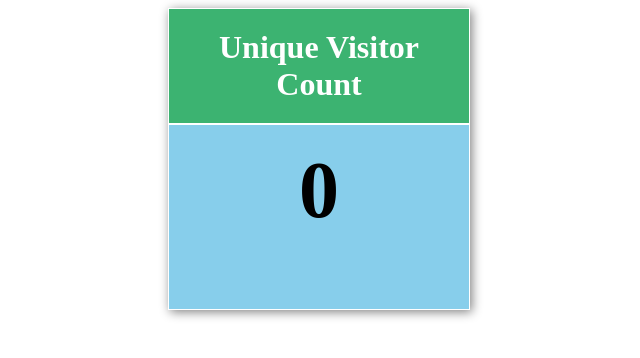
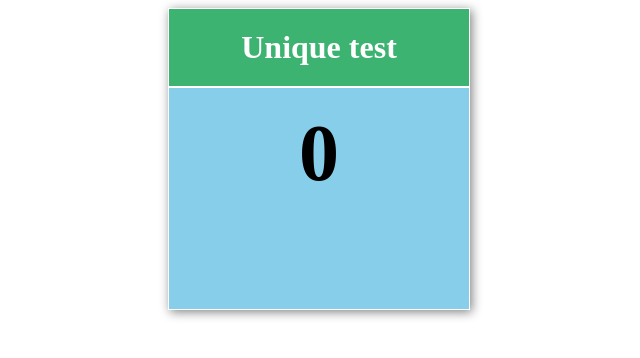
Before and after one commit to Rakesh550/PHPAPP, a PHP site: page / in a window 1280 px wide. Shown: the top 358 px of the page, without its empty margins (321-961 px from the left). Run offline with PHP 8.4, Linux system fonts and the light colour scheme; data that the repository does not hold is empty.

Commit message:
Update index.php

```diff
--- a/index.php
+++ b/index.php
@@ -71,7 +71,7 @@
 <body>
         <div class="wrapper">
                 <h1>
-                        Unique Visitor Count
+                        Unique test
                 </h1>
                 <h3><?php echo $total_visitors; ?></h3>
         </div>
```
